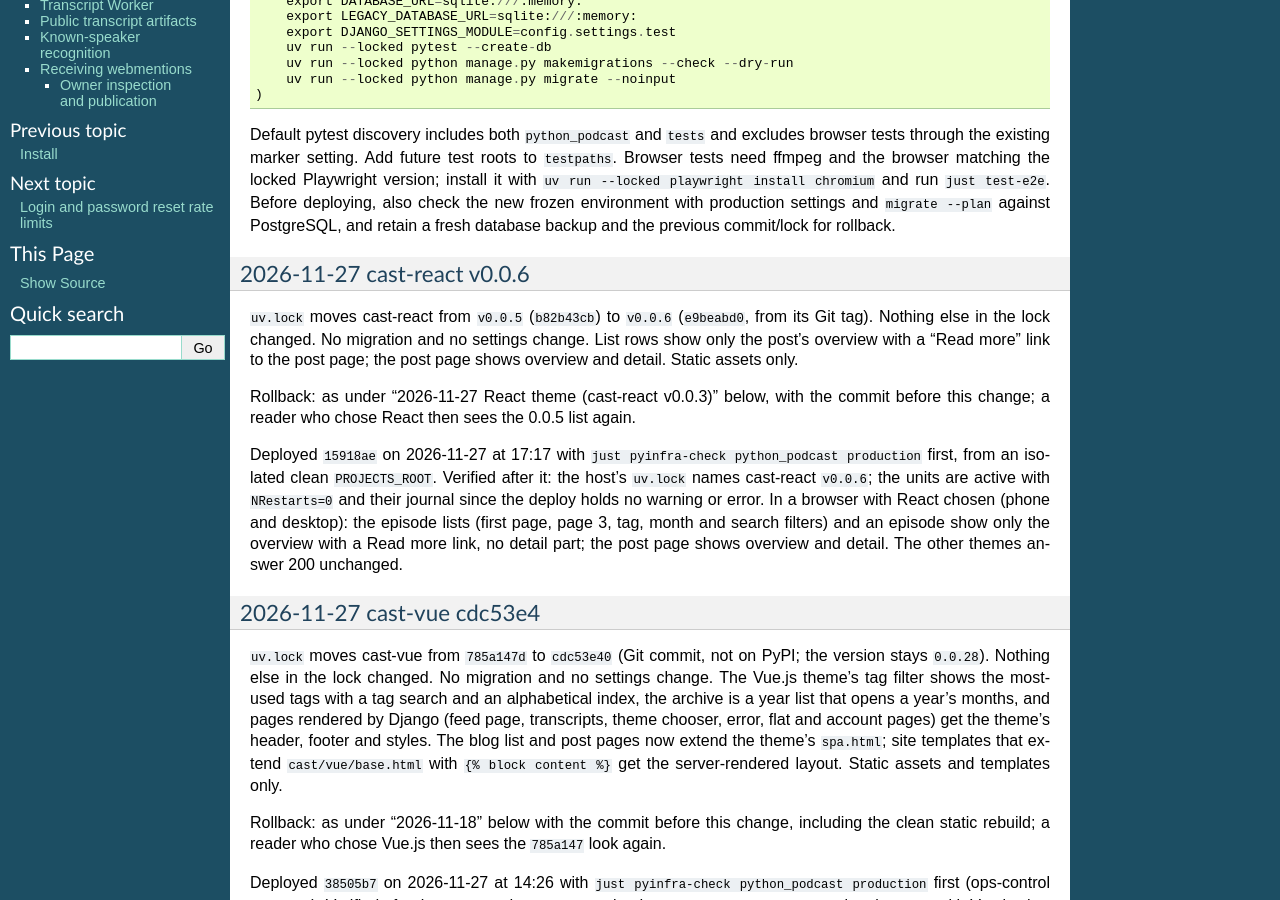
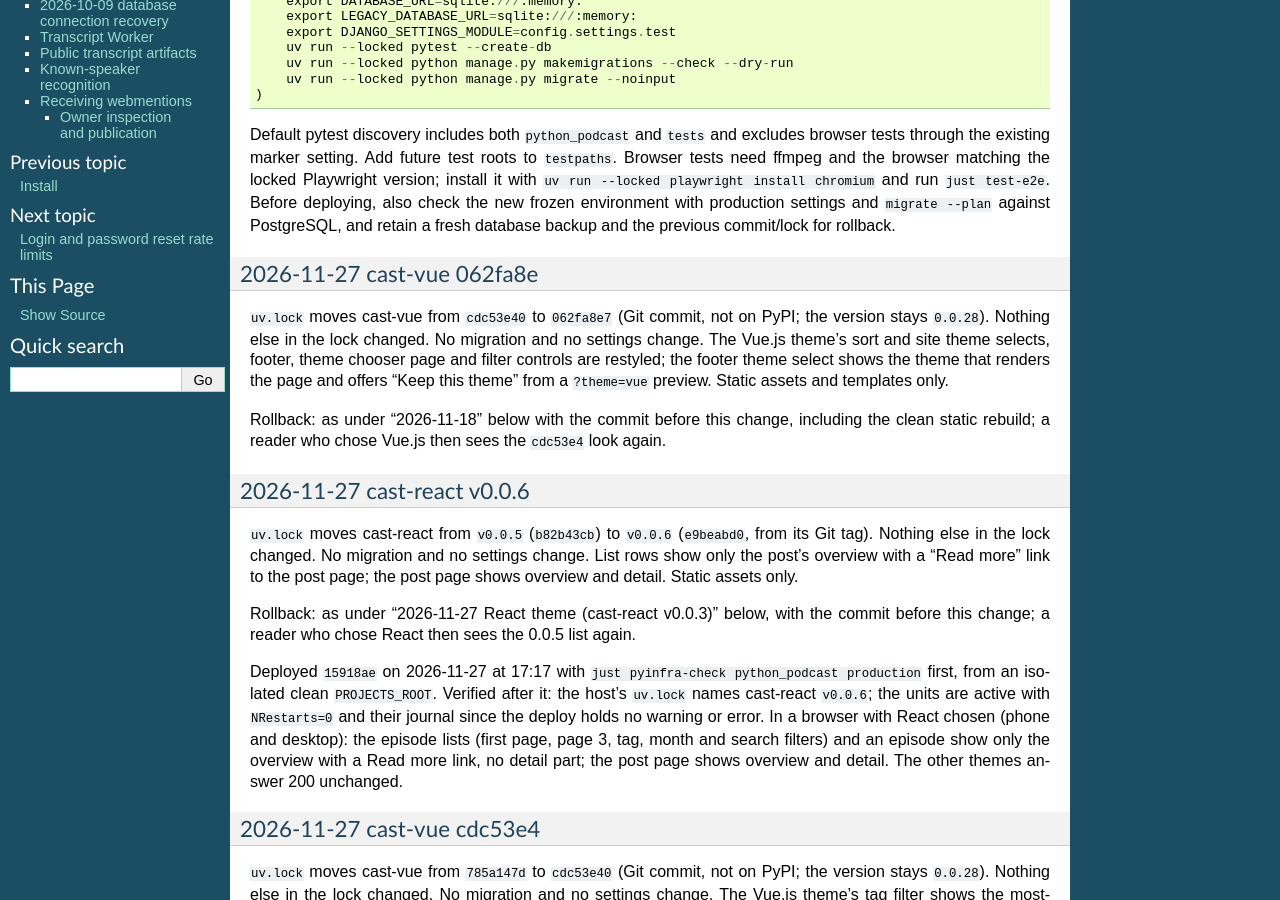
Before and after one commit to ephes/python-podcast, a Sphinx documentation site: the page built from docs/deploy.rst, in a window 1280 px wide and 900 px high, scrolled down 1149 px. Built offline with Sphinx 7.4.7, drawn with Linux system fonts in a browser that asks for light colours; some of the changed text lies outside the part shown.

Commit message:
Use cast-vue 062fa8e for the Vue.js theme
The Vue.js theme's sort and site theme selects get an inset chevron and
the theme's control style, the footer theme switcher stacks on phones and
shows the theme that renders the page, the theme chooser page becomes an
aligned grid that marks the current theme, and the filter controls share
one style. cast-vue stays 0.0.28 from a pinned Git commit; only its lock
entry changes. No migration; rollback in docs/deploy.rst.

```diff
--- a/commands.py
+++ b/commands.py
@@ -756,7 +756,7 @@ def switch_to_git_sources():
 
     # Define default git sources
     default_sources = {
-        "cast-vue": {"git": "https://github.com/ephes/cast-vue", "rev": "cdc53e40e13ea2b9dfdbe328b28f52ccfc3cbdc5"},
+        "cast-vue": {"git": "https://github.com/ephes/cast-vue", "rev": "062fa8e7027df489992803bcdc9753dffa223e39"},
         "cast-react": {"git": "https://github.com/ephes/cast-react", "tag": "v0.0.3"},
         "cast-bootstrap5": {"git": "https://github.com/ephes/cast-bootstrap5"},
         "django-cast": {"git": "https://github.com/ephes/django-cast", "branch": "develop"},
--- a/docs/deploy.rst
+++ b/docs/deploy.rst
@@ -74,6 +74,20 @@ locked Playwright version; install it with ``uv run --locked playwright install
 chromium`` and run ``just test-e2e``. Before deploying, also check the new frozen
 environment with production settings and ``migrate --plan`` against PostgreSQL,
 and retain a fresh database backup and the previous commit/lock for rollback.
+
+2026-11-27 cast-vue 062fa8e
+~~~~~~~~~~~~~~~~~~~~~~~~~~~
+
+``uv.lock`` moves cast-vue from ``cdc53e40`` to ``062fa8e7`` (Git commit, not
+on PyPI; the version stays ``0.0.28``). Nothing else in the lock changed. No
+migration and no settings change. The Vue.js theme's sort and site theme
+selects, footer, theme chooser page and filter controls are restyled; the
+footer theme select shows the theme that renders the page and offers "Keep
+this theme" from a ``?theme=vue`` preview. Static assets and templates only.
+
+Rollback: as under "2026-11-18" below with the commit before this change,
+including the clean static rebuild; a reader who chose Vue.js then sees the
+``cdc53e4`` look again.
 
 2026-11-27 cast-react v0.0.6
 ~~~~~~~~~~~~~~~~~~~~~~~~~~~~
--- a/docs/install.rst
+++ b/docs/install.rst
@@ -164,7 +164,7 @@ Work on local package checkouts
 -------------------------------
 
 ``django-cast``, ``cast-bootstrap5``, ``cast-vue`` (pinned to the redesign
-commit ``cdc53e4``), ``cast-react`` (from a version tag) and
+commit ``062fa8e``), ``cast-react`` (from a version tag) and
 ``django-indieweb`` are installed from Git by default. Two commands rewrite
 their entries in ``[tool.uv.sources]`` of ``pyproject.toml`` and then run
 ``uv sync``:
--- a/pyproject.toml
+++ b/pyproject.toml
@@ -58,7 +58,7 @@ dev = [
 
 [tool.uv.sources]
 # Vue theme redesign, pinned to a commit (not on PyPI).
-cast-vue = { git = "https://github.com/ephes/cast-vue", rev = "cdc53e40e13ea2b9dfdbe328b28f52ccfc3cbdc5" }
+cast-vue = { git = "https://github.com/ephes/cast-vue", rev = "062fa8e7027df489992803bcdc9753dffa223e39" }
 # React theme, pinned to a release tag (not on PyPI).
 cast-react = { git = "https://github.com/ephes/cast-react", tag = "v0.0.6" }
 # Git sources for deploys (rsync sends the working tree, so the deployed
```
Also changed, not shown: CHANGELOG.rst (+8 -0 lines), 2 other files.
